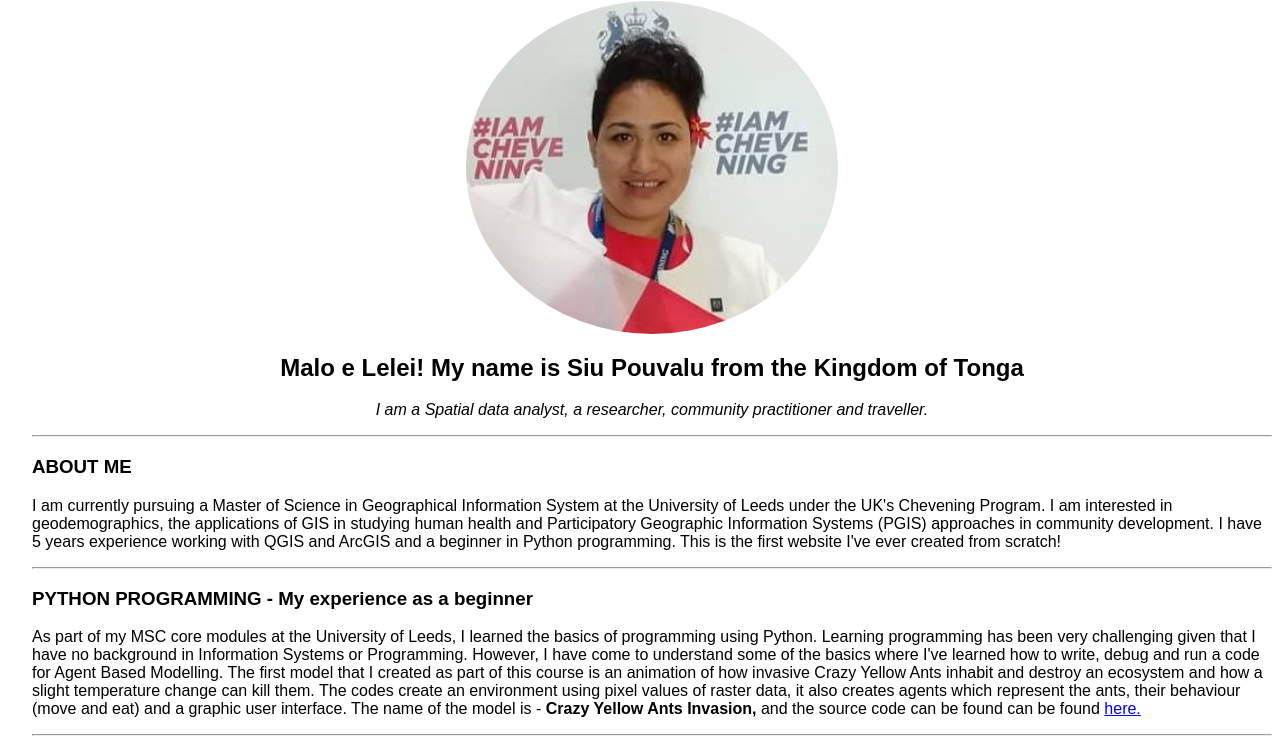
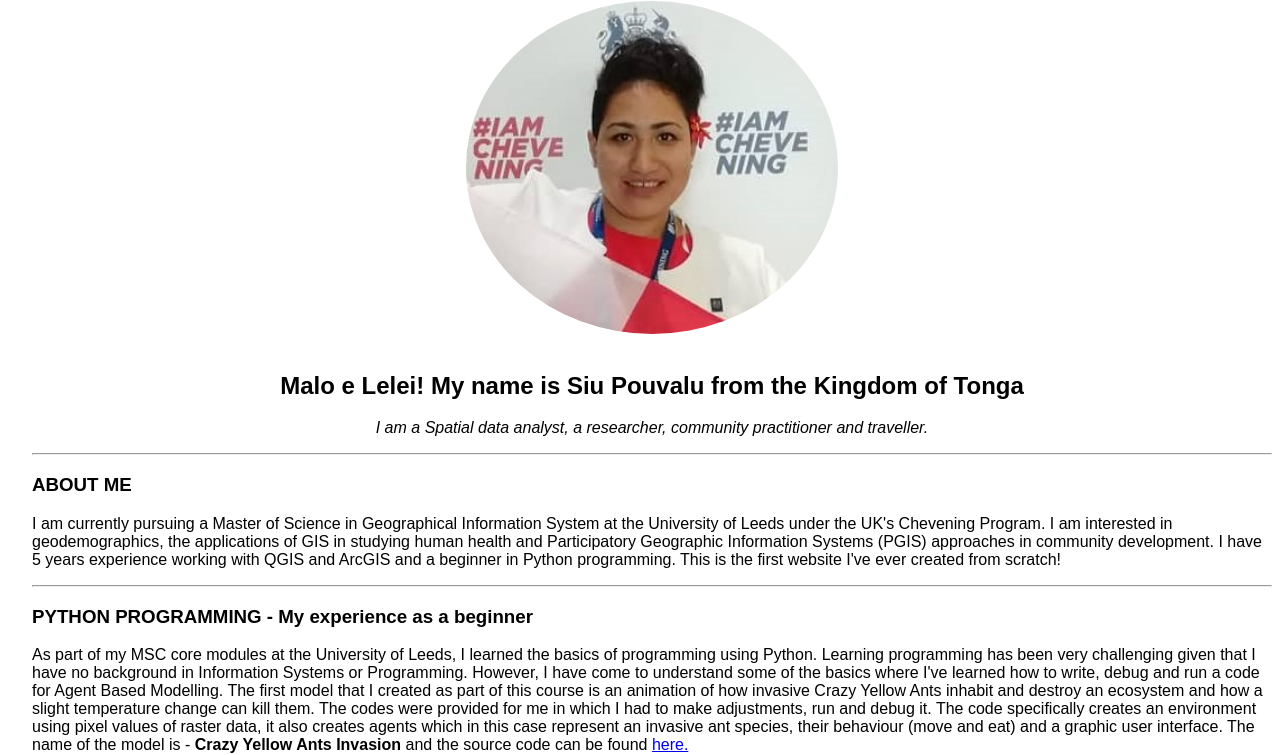
Before and after one commit to Siujion/Siujion.github.io, a plain HTML site: page index.html in a window 1280 px wide. Shown: the part 79-834 px from the top of the page. Drawn offline with Linux system fonts and the light colour scheme.

Commit message:
last commits

```diff
--- a/index.html
+++ b/index.html
@@ -12,7 +12,7 @@
 
 		<!-- Styles for html are placed here at the top. The code was altered from the following link:
 		https://www.w3schools.com/howto/howto_css_rounded_images.asp So basically, the border-radius at 50% creates round
-		border. Experimenting with % gives different results,0% gives a square border-->
+		border. Experimenting with % gives different results,0% gives a square border which is used in other images-->
 
 		<style> <!-- -->
 
@@ -32,23 +32,22 @@
 				margin-left:2em; <!--creates a margin for the body of the page-->
 				margin-right:2em;
 			}
-		</style>
+		</style> <!--Its important to have style at the beginning and at the end of code so that it specifies
+		the beginning and end of this command.--->
 	</head>
 
-	<!--Heading 1 alignment and font specifications-->
+			<!--Heading 1 alignment and font specifications-->
     <body>
 		<div class="centeralign">
 			<h1 class="centeralign" style= "font-family: Arial"> Siu I Fanga Pouvalu</h1>
 
-		<!-- The following codes are to style the image into a round border and place the
-		image in the center. Its important to have style at the beginning and at the end
-		of code so that it specifies the beginning and end of this command. The code
-		was altered from the following link: https://www.w3schools.com/howto/howto_css_rounded_images.asp -->
+			<!-- The following code specifies the image source and to place the image in the center.
+			The code was altered from the following link: https://www.w3schools.com/howto/howto_css_rounded_images.asp -->
 
 			<img src="Siu.png" class="center"/> <!--image, source and placement-->
 
 		</div>
-
+		<br>
 		<!--next line ensures the text for Heading 2 is centered and paragraph font specified to Arial-->
 		<div class="centeralign">
 			<h2 div class="centeralign" style= "font-family: Arial"> Malo e Lelei! My name is Siu Pouvalu from the Kingdom of Tonga </h2>
@@ -58,7 +57,7 @@
 
 		<hr /> <!--Creates a line break to separate sections -->
 
-		<!-- Similar align settings for the next session -->
+			<!-- Similar align settings for the next session -->
 
 			<h3 style= "font-family: Arial"> ABOUT ME</h3>
 		</div>
@@ -73,14 +72,17 @@
 		<div>
 			<h3 style= "font-family: Arial">PYTHON PROGRAMMING - My experience as a beginner</h3>
 
-			<p style= "font-family: Arial"> As part of my MSC core modules at the University of Leeds, I learned the basics of programming using Python. Learning programming has been very challenging
-			given that I have no background in Information Systems or Programming. However, I have come to understand some of the basics where
-			I've learned how to write, debug and run a code for Agent Based Modelling.
+			<p style= "font-family: Arial"> As part of my MSC core modules at the University of Leeds,
+			I learned the basics of programming using Python. Learning programming has been very challenging
+			given that I have no background in Information Systems or Programming. However, I have come to
+			understand some of the basics where I've learned how to write, debug and run a code for Agent Based Modelling.
 
-			The first model that I created as part of this course is an animation of how invasive Crazy Yellow Ants inhabit and destroy an ecosystem and how a slight
-			temperature change can kill them. The codes create an environment using pixel values of raster data, it also creates agents which
-			represent the ants, their behaviour (move and eat) and a graphic user interface. The name of the model is - <b> Crazy Yellow Ants Invasion,</b> and the source code can be found
-			can be found <!--the code for link download below was altered from that on https://www.w3schools.com/howto/howto_html_download_link.asp-->
+			The first model that I created as part of this course is an animation of how invasive Crazy Yellow Ants inhabit
+			and destroy an ecosystem and how a slight temperature change can kill them. The codes were provided for me in which
+			I had to make adjustments, run and debug it. The code specifically creates an environment using pixel values of
+			raster data, it also creates agents which in this case represent an invasive ant species, their behaviour (move and eat)
+			and a graphic user interface. The name of the model is - <b> Crazy Yellow Ants Invasion</b> and the source code can be found
+			<!--the code for link download below was altered from that on https://www.w3schools.com/howto/howto_html_download_link.asp-->
 			<a href="https://github.com/Siujion/Agent-Based-Model" target="_blank">here.</a> </p>
 
 			<hr> <!--Creates a line break to separate sections -->
@@ -117,7 +119,7 @@
 			NGO’s, public and private sectors.</p>
 
 			<!---The following code was altered from: https://www.w3schools.com/howto/howto_css_images_side_by_side.asp, three images
-			are placed side by side, border radius = 0% creates square border for the images, experiment with border radiu to see
+			are placed side by side, border radius = 0% creates square border for the images, experiment with border radius to see
 			options for image border shapes.-->
 			<br/>
 			<img src="ladies.png" style="float: left; width: 30%; margin-right: 1%; margin-bottom: 0.5 em; border-radius:0%;">
```
